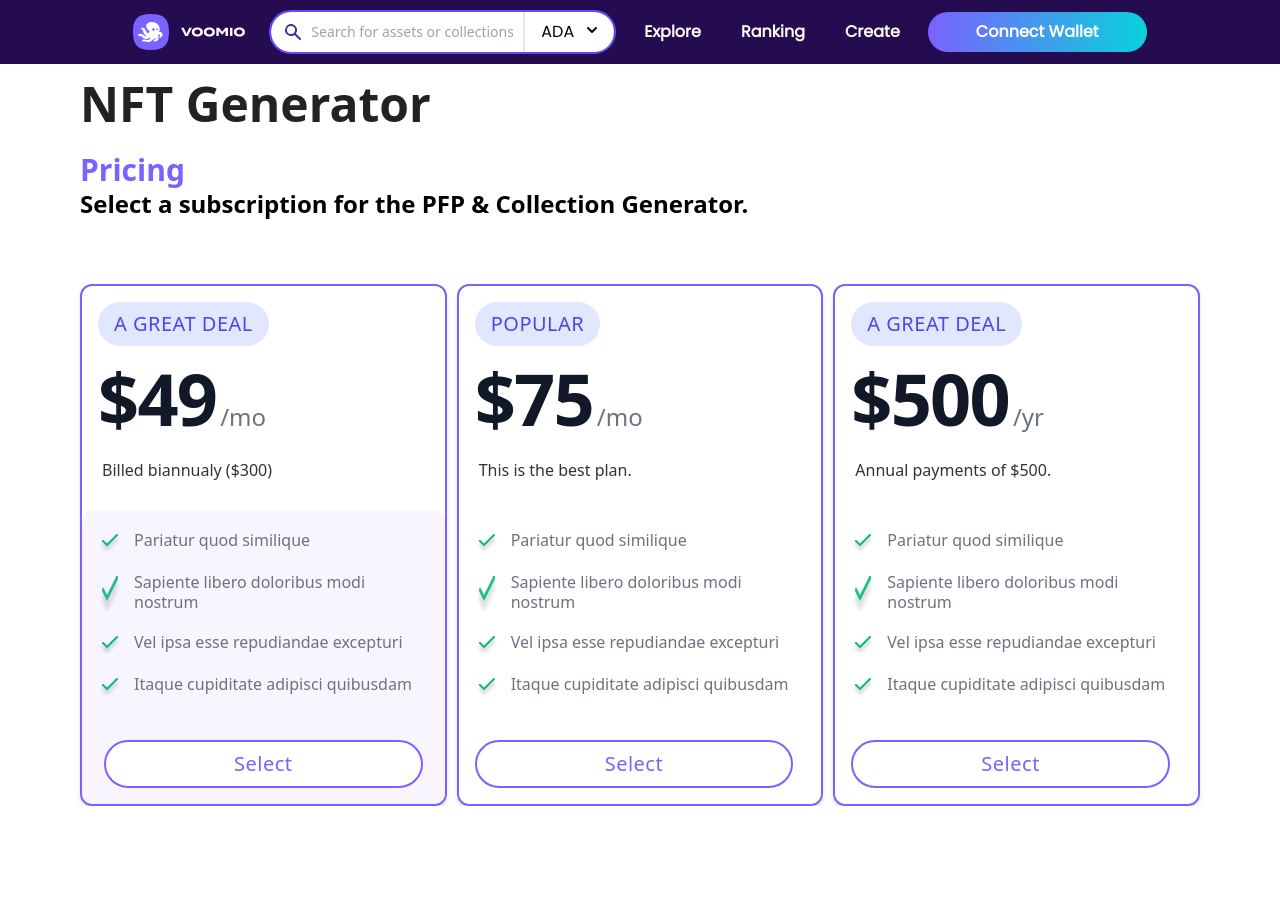
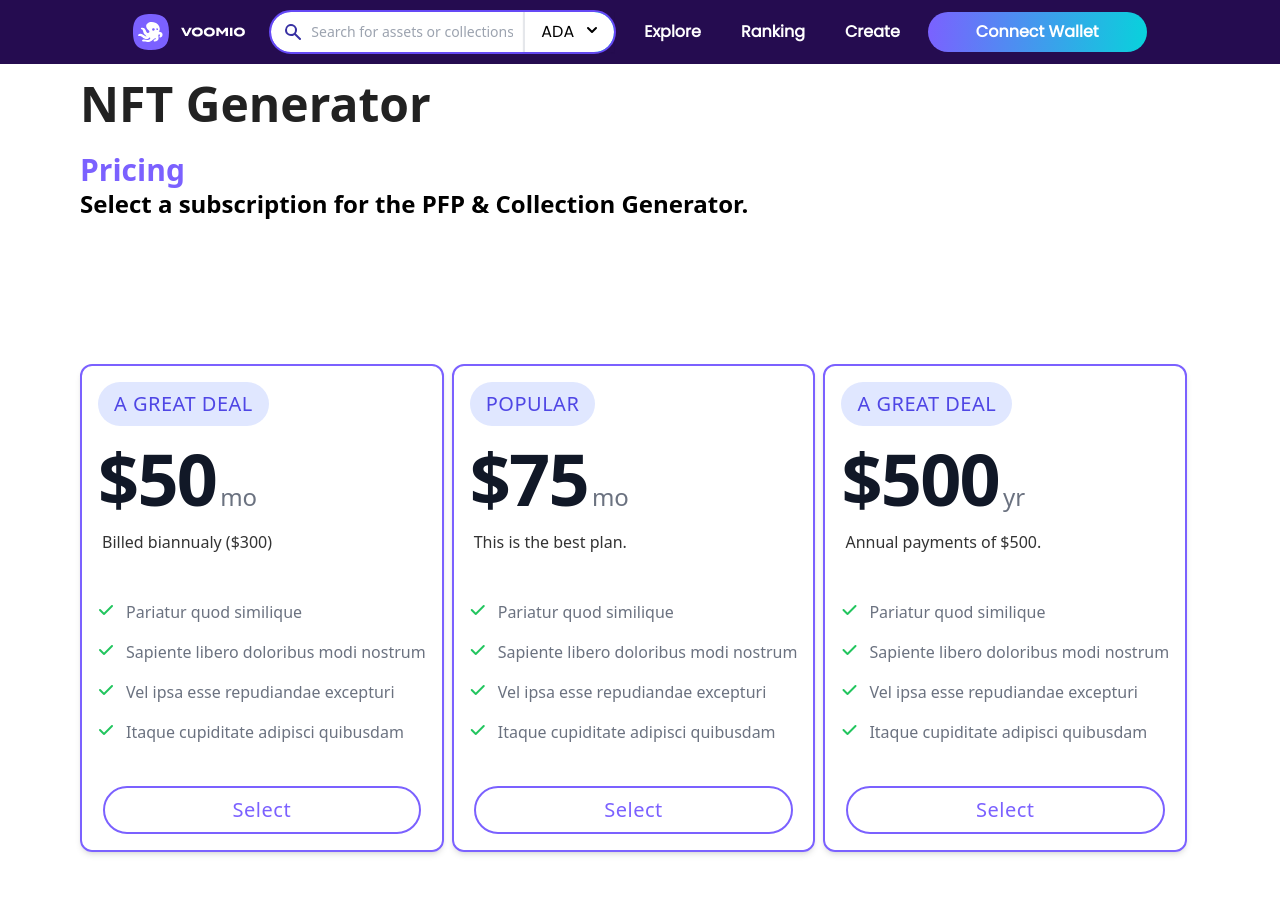
Before and after one commit to technomads-in/voomio-frontend, a React (Create React App) app: page / in a window 1280 px wide. Shown: the top 897 px of the page. Before the commit the page ends 806 px from the top, so only its background shows below. Built offline with nearby package versions, Linux system fonts and the light colour scheme.

Commit message:
#102 Profile Pricing

```diff
--- a/src/App.js
+++ b/src/App.js
@@ -12,6 +12,7 @@ function App() {
     <>
       <Header />
       <NftGenerator></NftGenerator>
+      {/* <Home /> */}
       {/*
       <Routes>
         <Route exact path="/" element={<Home />} />
--- a/src/Components/NFT Generator/NftGenerator.jsx
+++ b/src/Components/NFT Generator/NftGenerator.jsx
@@ -1,13 +1,61 @@
-import React from "react";
-import Header from "../Header/Header";
-import "./NftGenerator.jsx"
+import React, { useState } from "react";
+
+import "./NftGenerator.jsx";
 const NftGenerator = () => {
-    const  handleSelect=()=>{
+    const [show, setshow] = useState(true)
+    const handleSelect = (i) => {
+        console.log("::", i);
+        if (i === 0) {
 
+
+            let btnSelect = document.getElementById(`${i}`)
+            btnSelect.className = "-translate-y-12 bg-[#F4EEFF] rounded-xl bg-[#F4EEFF] text-white  border-2 border-[#7B61FF] m-4 font-medium text-xl tracking-wide "
+
+        } else if (i === 1) {
+            let btnSelect = document.getElementById(`${i}`)
+            btnSelect.className = "-translate-y-12 bg-[#F4EEFF] rounded-xl bg-[#F4EEFF] text-white  border-2 border-[#7B61FF] m-4 font-medium text-xl tracking-wide "
         }
+        else if (i === 2) {
+            let btnSelect = document.getElementById(`${i}`)
+            btnSelect.className = "-translate-y-12 bg-[#F4EEFF] rounded-xl bg-[#F4EEFF] text-white  border-2 border-[#7B61FF] m-4 font-medium text-xl tracking-wide "
+        }
+        // else {
+        //     console.log("error");
+        // }
+
+    };
+    const Price = [
+        {
+            id: "0",
+
+            Title: "A great deal",
+            subTitle: "Billed biannualy ($300)",
+            price: "50",
+            year: "mo"
+        },
+        {
+            id: "1",
+
+            Title: "Popular",
+            subTitle: "This is the best plan.",
+            price: "75",
+            year: "mo"
+
+        },
+        {
+            id: "2",
+
+            Title: "A great deal",
+            subTitle: "Annual payments of $500.",
+            price: "500",
+            year: "yr"
+
+        },
+
+    ];
+
     return (
         <>
-            {/* <Header></Header> */}
             <div className="container max-w-7xl mx-auto px-8 md:px-20 pt-20 ">
                 <div className=" text-5xl font-bold text-[#222222]">NFT Generator</div>
                 <div className="text-[#7B61FF] pt-6 font-semibold text-3xl">
@@ -16,170 +64,131 @@ const NftGenerator = () => {
                 <div className="text-[#000000]  font-semibold text-2xl pb-16">
                     Select a subscription for the PFP & Collection Generator.
                 </div>
-                <div className="grid md:grid-cols-3 gap-2.5 box-border">
+                <div className="  md:flex md:pt-20">
+                    {Price.map((i, index) => (
 
-                    <div className=" hover:bg-[#F4EEFF] hover:-translate-y-12 mr-5 md:mr-0 rounded-xl border-2 shadow-md  border-[#7B61FF]">
+                        <div key={index}>
 
-                        <p className=" m-4 font-medium text-xl tracking-wide bg-[#E0E7FF]  text-[#4F46E5]  w-max  px-4 py-2 rounded-full uppercase" >
-                            A great deal
+                            <div id={i.id} className=" mb-2 mr-5 md:mr-2 rounded-xl border-2 shadow-md  border-[#7B61FF]">
+                                <p className=" m-4 font-medium text-xl tracking-wide bg-[#E0E7FF]  text-[#4F46E5]  w-max  px-4 py-2 rounded-full uppercase">
+                                    {i.Title}
                                 </p>
 
                                 <div className="flex m-4 items-baseline">
+                                    <span className="text-5xl font-extrabold tracking-tight text-7xl text-[#111827]">
+                                        ${i.price}
+                                    </span>
+                                    <span className="ml-1 text-2xl font-medium text-[#6B7280]">
+                                        {i.year}
+                                    </span>
+                                </div>
+                                {/* <div className=""> */}
+                                <span className=" pl-5 font-normal text-base text-[#333333]">
+                                    {i.subTitle}
+                                </span>
+                                {/* </div> */}
+                                <div className="bg-[white]/60 hover:bg-[white]/60 rounded-xl">
+                                    <ul role="list" className="my-7 space-y-5 m-4 pt-5 ">
+                                        <li className="flex space-x-2">
+                                            <i className="fa-solid fa-check text-[#22c55e]"></i>
+                                            <p className="pl-1 text-[#6B7280] text-base c font-medium leading-tight ">Pariatur quod similique</p>
 
-                            <span className="text-5xl font-extrabold tracking-tight text-7xl text-[#111827]">$49</span>
-                            <span className="ml-1 text-2xl font-medium text-[#6B7280]">/mo</span>
-                        </div>
-                        <div className="pt-2 m-4">
-                            <span className="ml-1  font-normal text-base text-[#333333]">Billed biannualy ($300)</span>
-                        </div>
-                        <div className="bg-[#F4EEFF]/60 hover:bg-[white]/60 rounded-xl">
-                            <ul role="list" className="my-7 space-y-5 m-4 pt-5 ">
-                                <li className="flex space-x-3">
-                                    <img src="./images/true.png" alt="true" className="pt-1" ></img>
-                                    <span className="text-base font-medium leading-tight text-gray-500 dark:text-gray-400">
-                                        Pariatur quod similique
-                                    </span>
                                         </li>
-                                <li className="flex space-x-3">
-                                    <img src="./images/true.png" alt="true" className="pt-1" ></img>
-                                    <span className="text-base font-medium leading-tight text-gray-500 dark:text-gray-400">
-                                        Sapiente libero doloribus modi nostrum
-                                    </span>
+
+                                        <li className="flex space-x-2">
+                                            <i className="fa-solid fa-check text-[#22c55e]"></i>
+                                            <p className="pl-1 text-[#6B7280] text-base c font-medium leading-tight ">Sapiente libero doloribus modi nostrum</p>
+
                                         </li>
-                                <li className="flex space-x-3">
-                                    <img src="./images/true.png" alt="true" className="pt-1" ></img>
-                                    <span className="text-base font-medium leading-tight text-gray-500 dark:text-gray-400">
+
+
+
+
+                                        <li className="flex space-x-2">
+                                            <i className="fa-solid fa-check text-[#22c55e]"></i>
+                                            <p className="pl-1 text-[#6B7280] text-base c font-medium leading-tight ">
                                                 Vel ipsa esse repudiandae excepturi
-                                    </span>
+                                            </p>
+
                                         </li>
-                                <li className="flex space-x-3">
-                                    <img src="./images/true.png" alt="true" className="pt-1" ></img>
-                                    <span className="text-base font-medium leading-tight text-gray-500 dark:text-gray-400">
+
+                                        <li className="flex space-x-2">
+                                            <i className="fa-solid fa-check text-[#22c55e]"></i>
+                                            <p className="pl-1 text-[#6B7280] text-base c font-medium leading-tight ">
                                                 Itaque cupiditate adipisci quibusdam
-                                    </span>
+                                            </p>
                                         </li>
                                     </ul>
                                     <div className="flex justify-center">
-
                                         <button
-                                onClick={handleSelect}
-                                    type="button"
-                                    className="text-[#7B61FF] border-2 border-[#7B61FF] m-4 font-medium text-xl tracking-wide bg-[#ffffff]  md:px-32 py-2 px-16 rounded-full">
+                                            // onClick={() => { handleSelect(i.id) }}
+                                            onClick={() => { handleSelect(index) }}
+                                            type="button" id="btnSelect"
+                                            className="text-[#7B61FF] bg-[#ffffff] border-2 border-[#7B61FF] m-4 font-medium text-xl tracking-wide  md:px-32 py-2 px-16 rounded-full"
+                                        >
                                             Select
                                         </button>
-
                                     </div>
                                 </div>
                             </div>
 
+                        </div>
 
+                    ))}
 
-                    <div className=" max-w-sm hover:bg-[#F4EEFF]   hover:-translate-y-6  rounded-xl border-2 shadow-md  border-[#7B61FF]">
-                        <p className=" m-4 font-medium text-xl tracking-wide bg-[#E0E7FF]  text-[#4F46E5]  w-max  px-4 py-2 rounded-full uppercase" >
-                            Popular
-
-                        </p>
-
-                        <div className="flex m-4 items-baseline text-gray-900 dark:text-white">
-
-                            <span className="text-5xl font-extrabold tracking-tight text-7xl text-[#111827]">$75</span>
-                            <span className="ml-1 text-2xl font-medium text-[#6B7280]">/mo</span>
                 </div>
-                        <div className="pt-2 m-4">
-                            <span className="ml-1  font-normal text-base text-[#333333]">This is the best plan.</span>
-                        </div>
-                        <div className="bg-[white]/60 rounded-xl">
-                            <ul role="list" className="my-7 space-y-5 m-4 pt-5 ">
-                                <li className="flex space-x-3">
-                                    <img src="./images/true.png" alt="true" className="pt-1" ></img>
-                                    <span className="text-base font-medium leading-tight text-gray-500 dark:text-gray-400">
-                                        Pariatur quod similique
-                                    </span>
-                                </li>
-                                <li className="flex space-x-3">
-                                    <img src="./images/true.png" alt="true" className="pt-1" ></img>
-                                    <span className="text-base font-medium leading-tight text-gray-500 dark:text-gray-400">
-                                        Sapiente libero doloribus modi nostrum
-                                    </span>
-                                </li>
-                                <li className="flex space-x-3">
-                                    <img src="./images/true.png" alt="true" className="pt-1" ></img>
-                                    <span className="text-base font-medium leading-tight text-gray-500 dark:text-gray-400">
-                                        Vel ipsa esse repudiandae excepturi
-                                    </span>
-                                </li>
-                                <li className="flex space-x-3">
-                                    <img src="./images/true.png" alt="true" className="pt-1" ></img>
-                                    <span className="text-base font-medium leading-tight text-gray-500 dark:text-gray-400">
-                                        Itaque cupiditate adipisci quibusdam
-                                    </span>
-                                </li>
-                            </ul>
+                <div className="md:flex pt-8">
                     <button
-                                type="button"
-                                className="text-[#7B61FF] border-2 border-[#7B61FF] m-4 font-medium text-xl tracking-wide bg-[#ffffff]  px-32 py-2 rounded-full">
+                        // onClick={() => { handleSelect() }}
+                        type="button" id="btnSelect"
+                        className="text-[#7B61FF] bg-[#ffffff] border-2 border-[#7B61FF] m-4 font-medium text-xl tracking-wide  md:px-32 py-2 px-16 rounded-full"
+                    >
                         Select
                     </button>
+                    <div className=" ">
+                        <p className="text-2xl  font-normal">Basic<span className="text-sm  font-medium pl-2 text-[#4F46E5] "> free</span></p>
 
+                        <p className="font-normal text-base">Only single NFTs can be generated with Basic plan.</p>
                     </div>
+                </div>
+                {show ? (<>
+                    <div className="pt-10">
+                        <p className="text-3xl font-semibold text-[#7B61FF]">NFT Type</p>
+                        <p className="font-normal text-2xl">Select a subscription for the PFP & Collection Generator.</p>
+                    </div>
+                    <div className="pt-10 grid md:grid-cols-2  grid-col-1 gap-4">
+                        <div className=" mb-2 mr-5 md:mr-2  rounded-xl border-2 shadow-md  border-[#7B61FF]">
+                            <img src="./images/Vector.png " alt="Vector" className="pt-5 px-5 py-5"></img>
+                            <div className="text-base font-semibold pl-5">Create a Single NFT</div>
+                            <p className="font-normal text-base px-5 py-5">This will generate a tokenset based on the preview you have seen in the gallery. What you’ve seen is what you get. Voomio adds randomization to the token number.</p>
+                            <button
+                                // onClick={() => { handleSelect() }}
+                                type="button" id="btnSelect"
+                                className="text-[#7B61FF] bg-[#ffffff] border-2 border-[#7B61FF] m-5 font-medium text-xl tracking-wide  md:px-16 py-2 px-8 rounded-full text-center"
+                            >
+                                Get Started
+                            </button>
+                        </div>
+
+                        <div className=" mb-2 mr-5 md:mr-2 rounded-xl border-2 shadow-md  border-[#7B61FF]">
+                            <img src="./images/Vector-10.png " alt="Vector" className="pt-5 px-5 py-5"></img>
+                            <div className="text-base font-semibold pl-5">Create an NFT Set</div>
+                            <p className="font-normal text-base px-5 py-5">This will create a set based on your rules and rarity settings, but isn’t what you saw in the gallery. This will guarantee higher randomization and less bias.</p>
+                            <button
+                                // onClick={() => { handleSelect() }}
+                                type="button" id="btnSelect"
+                                className="text-[#7B61FF] bg-[#ffffff] border-2 border-[#7B61FF] m-5 font-medium text-xl tracking-wide  md:px-16 py-2 px-8 rounded-full text-center"
+                            >
+                                Get Started
+                            </button>
+                        </div>
+                    </div>
+                </>) : "null"}
+
             </div>
 
 
 
-
-                    <div className=" max-w-sm hover:bg-[#F4EEFF] hover:-translate-y-6 rounded-xl border-2 shadow-md  border-[#7B61FF]">
-                        <p className=" m-4 font-medium text-xl tracking-wide bg-[#E0E7FF]  text-[#4F46E5]  w-max  px-4 py-2 rounded-full uppercase" >
-                            A great deal
-                        </p>
-
-                        <div className="flex m-4 items-baseline text-gray-900 dark:text-white">
-
-                            <span className="text-5xl font-extrabold tracking-tight text-7xl text-[#111827]">$500</span>
-                            <span className="ml-1 text-2xl font-medium text-[#6B7280]">/yr</span>
-                        </div>
-                        <div className="pt-2 m-4">
-                            <span className="ml-1  font-normal text-base text-[#333333]">Annual payments of $500.</span>
-                        </div>
-                        <div className="bg-[white]/60 bg-white rounded-xl">
-                            <ul role="list" className="my-7 space-y-5 m-4 pt-5 ">
-                                <li className="flex space-x-3">
-                                    <img src="./images/true.png" alt="true" className="pt-1" ></img>
-                                    <span className="text-base font-medium leading-tight text-gray-500 dark:text-gray-400">
-                                        Pariatur quod similique
-                                    </span>
-                                </li>
-                                <li className="flex space-x-3">
-                                    <img src="./images/true.png" alt="true" className="pt-1" ></img>
-                                    <span className="text-base font-medium leading-tight text-gray-500 dark:text-gray-400">
-                                        Sapiente libero doloribus modi nostrum
-                                    </span>
-                                </li>
-                                <li className="flex space-x-3">
-                                    <img src="./images/true.png" alt="true" className="pt-1" ></img>
-                                    <span className="text-base font-medium leading-tight text-gray-500 dark:text-gray-400">
-                                        Vel ipsa esse repudiandae excepturi
-                                    </span>
-                                </li>
-                                <li className="flex space-x-3">
-                                    <img src="./images/true.png" alt="true" className="pt-1" ></img>
-                                    <span className="text-base font-medium leading-tight text-gray-500 dark:text-gray-400">
-                                        Itaque cupiditate adipisci quibusdam
-                                    </span>
-                                </li>
-                            </ul>
-                            <button
-                                type="button"
-                                className="text-[#7B61FF] border-2 border-[#7B61FF] m-4 font-medium text-xl tracking-wide bg-[#ffffff]  px-32 py-2 rounded-full">
-                                Select
-                            </button>
-
-                        </div>
-                    </div>
-
-
-
-                </div>
-            </div>
         </>
     );
 };
```
Also changed, not shown: public/images/Vector-10.png (added), public/images/Vector.png (added). Lines whose indentation alone changed are shown as unchanged.
